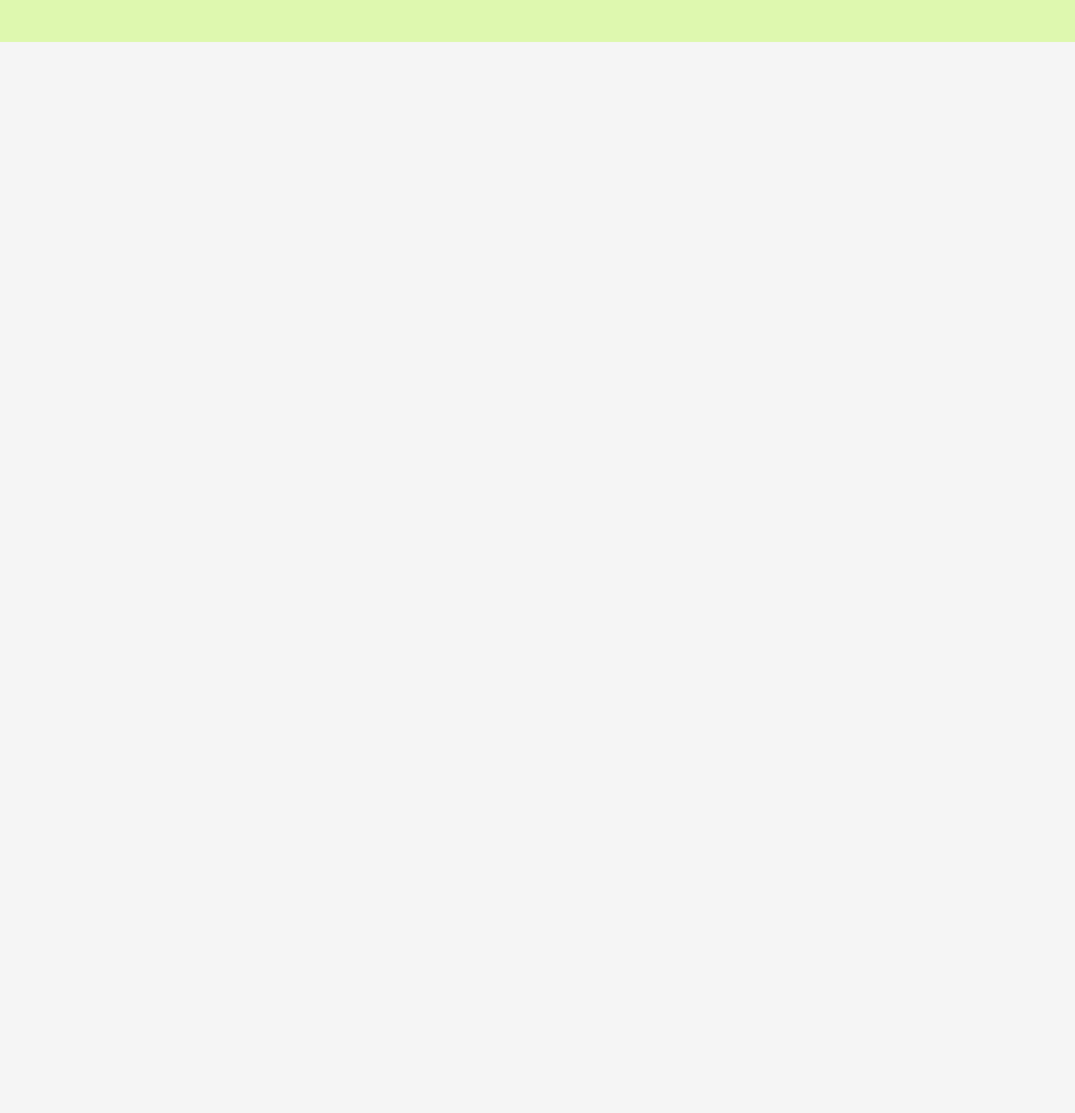
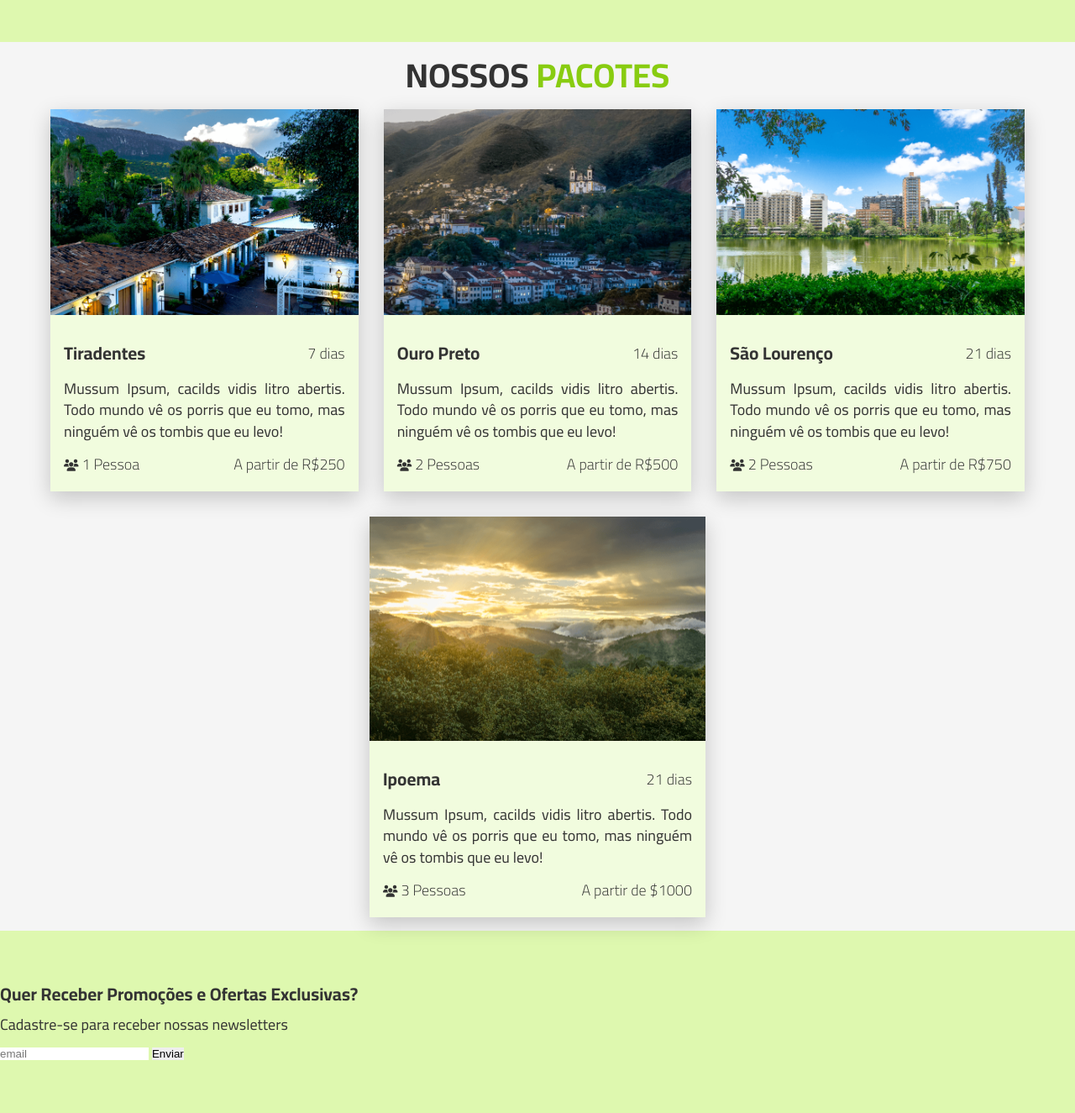
Before and after one commit to Amsterdanvasconcelos/meetminas, a website: page src/index.html in a window 1280 px wide. Shown: the part 1870-3195 px from the top of the page at 84% size. Before the commit the page ends 1920 px from the top, so only its background shows below. Drawn offline with nearby package versions, Linux system fonts and the light colour scheme; files that its build step writes are made by us from their sources.

Commit message:
created and finalized section-pack' html and css

```diff
--- a/src/index.html
+++ b/src/index.html
@@ -100,5 +100,99 @@
         </div>
     </section>
 
+    <section class="l-pack" id="pack">
+        <h2 class="c-title">Nossos <span class="c-title--emphasis">Pacotes</span></h2>
+
+        <div class="l-pack__wrapper-cards">
+
+            <article class="c-card-pack">
+				<img src="assets/imgs/photo_2.png" class="c-card-pack__thumb" alt="Tiradentes">
+				<div class="c-card-pack__info">
+					<div class="c-card-pack__header">
+						<h3 class="c-card-pack__title">Tiradentes</h3>
+						<p class="c-card-pack__days">7 dias</p>
+					</div>
+					<p class="c-card-pack__body">Mussum Ipsum, cacilds vidis litro abertis. Todo mundo vê os porris que eu tomo, mas
+						ninguém vê os tombis que eu levo!</p>
+					<div class="c-card-pack__footer">
+						<span>
+							<i class="fas fa-users"></i>
+							1 Pessoa
+						</span>
+						<p>A partir de R$250</p>
+					</div>
+				</div>
+			</article>
+
+			<article class="c-card-pack">
+				<img src="assets/imgs/photo_7.png" class="c-card-pack__thumb" alt="Ouro Preto">
+				<div class="c-card-pack__info">
+					<div class="c-card-pack__header">
+						<h3 class="c-card-pack__title">Ouro Preto</h3>
+						<p class="c-card-pack__days">14 dias</p>
+					</div>
+					<p class="c-card-pack__body">Mussum Ipsum, cacilds vidis litro abertis. Todo mundo vê os porris que eu tomo, mas
+						ninguém vê os tombis que eu levo!</p>
+					<div class="c-card-pack__footer">
+						<span>
+							<i class="fas fa-users"></i>
+							2 Pessoas
+						</span>
+						<p>A partir de R$500</p>
+					</div>
+				</div>
+			</article>
+
+			<article class="c-card-pack">
+				<img src="assets/imgs/photo_3.png" class="c-card-pack__thumb" alt="São Lourenço">
+				<div class="c-card-pack__info">
+					<div class="c-card-pack__header">
+						<h3 class="c-card-pack__title">São Lourenço</h3>
+						<p class="c-card-pack__days">21 dias</p>
+					</div>
+					<p class="c-card-pack__body">Mussum Ipsum, cacilds vidis litro abertis. Todo mundo vê os porris que eu tomo, mas
+						ninguém vê os tombis que eu levo!</p>
+					<div class="c-card-pack__footer">
+						<span>
+							<i class="fas fa-users"></i>
+							2 Pessoas
+						</span>
+						<p>A partir de R$750</p>
+					</div>
+				</div>
+			</article>
+
+			<article class="c-card-pack">
+				<img src="assets/imgs/photo_6.png" class="c-card-pack__thumb" alt="">
+				<div class="c-card-pack__info">
+					<div class="c-card-pack__header">
+						<h3 class="c-card-pack__title">Ipoema</h3>
+						<p class="c-card-pack__days">21 dias</p>
+					</div>
+					<p class="c-card-pack__body">Mussum Ipsum, cacilds vidis litro abertis. Todo mundo vê os porris que eu tomo, mas
+						ninguém vê os tombis que eu levo!</p>
+					<div class="c-card-pack__footer">
+						<span>
+							<i class="fas fa-users"></i>
+							3 Pessoas
+						</span>
+						<p>A partir de $1000</p>
+					</div>
+				</div>
+			</article>
+        </div>
+    </section>
+
+    <section class="l-newslatter" id="newsletter">
+        <div class="l-newsletter-info">
+            <h3 class="l-newsletter__title">Quer Receber Promoções e Ofertas Exclusivas?</h3>
+            <p class="l-newsletter__description">Cadastre-se para receber nossas newsletters</p>
+        </div>
+        <form class="c-form-newsletter">
+            <input type="email" placeholder="email">
+            <button type="submit">Enviar</button>
+        </form>
+    </section>
+
 </body>
 </html>
--- a/src/sass/base/_base.scss
+++ b/src/sass/base/_base.scss
@@ -9,9 +9,7 @@ body {
     background-color: var(--clr-background);
 
     @media (prefers-color-scheme: dark) {
-        body {
-            background-color: rgb(17, 17, 17);
-        }
+        background-color: rgb(17, 17, 17);
     }
 }
 
--- /dev/null
+++ b/src/sass/components/_c-card-pack.scss
@@ -0,0 +1,52 @@
+@use '../util/' as *;
+
+.c-card-pack {
+    background-color: var(--clr-white);
+    box-shadow: var(--dark-shadow);
+    cursor: pointer;
+    max-width: rem(290px);
+    transition: var(--transition);
+
+    @include breakpoint(medium) {
+        flex: 1 1 rem(300px);
+        max-width: rem(400px);
+
+        &:hover {
+            transform: scale(1.02);
+        }
+    }
+}
+
+.c-card-pack__info {
+    padding: rem(16px);
+}
+
+.c-card-pack__info > * {
+    margin-top: rem(10px);
+}
+
+.c-card-pack__header {
+    display: flex;
+    justify-content: space-between;
+    align-items: center;
+}
+
+.c-card-pack__days {
+    font-weight: 300;
+}
+
+.c-card-pack__body {
+    text-align: justify;
+    line-height: 1.4;
+}
+
+.c-card-pack__footer {
+    display: flex;
+    justify-content: space-between;
+    align-items: center;
+    font-weight: 300;
+
+    & i {
+        font-size: rem(14px);
+    }
+}
--- a/src/sass/components/_index.scss
+++ b/src/sass/components/_index.scss
@@ -2,3 +2,4 @@
 @forward 'c-nav-social';
 @forward 'c-title';
 @forward 'c-card-differential';
+@forward 'c-card-pack';
--- a/src/sass/layout/_index.scss
+++ b/src/sass/layout/_index.scss
@@ -2,3 +2,4 @@
 @forward 'l-hero';
 @forward 'l-about';
 @forward 'l-differential';
+@forward 'l-pack';
--- /dev/null
+++ b/src/sass/layout/_l-pack.scss
@@ -0,0 +1,53 @@
+@use '../util/' as *;
+
+.l-pack {
+    background-color: var(--clr-background);
+    margin: 0 auto;
+    max-width: var(--width-full);
+    @include padding;
+}
+
+.l-pack__wrapper-cards {
+    position: relative;
+    display: flex;
+    gap: rem(20px);
+    overflow-x: auto;
+
+    @media screen and (max-width: 23.75rem) {
+        &::before {
+            content: '\f30b';
+            position: absolute;
+            left: 90%;
+            filter: drop-shadow(0 0 2px var(--clr-dark-green));
+            font-size: rem(30px);
+            font-family: 'Font Awesome 5 free';
+            font-weight: 900;
+            color: var(--clr-white);
+            transform: rotateY(180deg);
+            animation: arrow 1s ease-in 0s infinite alternate;
+        }
+    }
+
+    @include breakpoint(medium) {
+        justify-content: space-evenly;
+        flex-wrap: wrap;
+        gap: rem(30px);
+        overflow: visible;
+    }
+    @include breakpoint(xlarge) {
+        justify-content: space-between;
+    }
+}
+
+@keyframes arrow {
+    from {
+        left: 90%;
+    }
+    to {
+        left: 70%;
+    }
+}
+
+.l-pack__wrapper-cards .c-card-pack {
+    flex-shrink: 0;
+}
```
